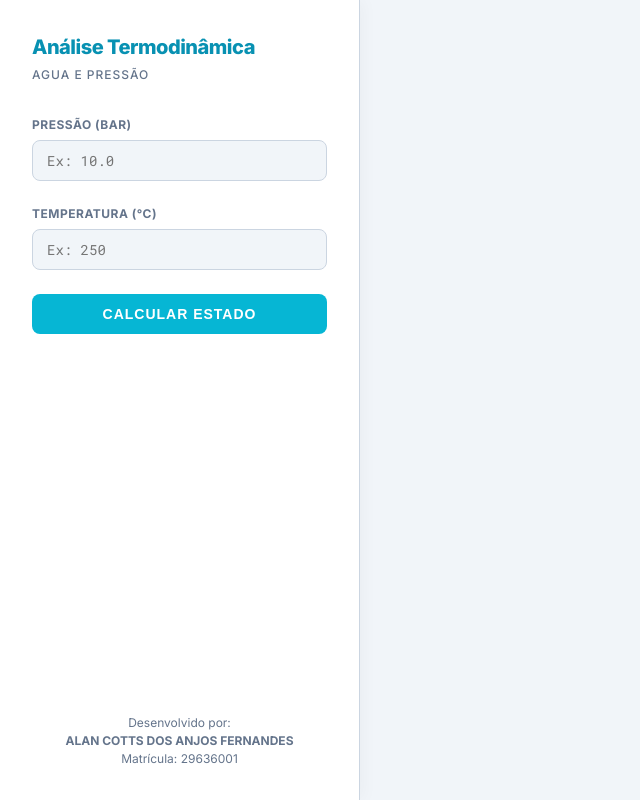
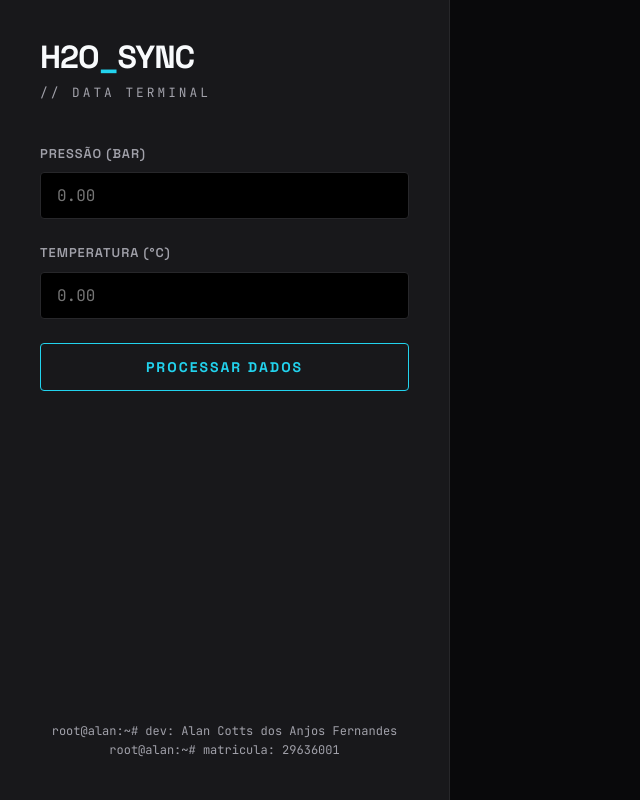
Before and after one commit to samuel-rbt/projeto-alan, a React (Vite) app: page / in a window 1280 px wide. Shown: the whole page, without its empty margins (0-640 px from the left). Built offline with nearby package versions, Linux system fonts and the light colour scheme.

Commit message:
Fix: ajuste no grafico, incluso memorial de calculo

```diff
--- a/index.html
+++ b/index.html
@@ -3,10 +3,11 @@
   <head>
     <meta charset="UTF-8" />
     <meta name="viewport" content="width=device-width, initial-scale=1.0" />
-    <title>Agua - Termodinamica | Alan Fernandes</title>
+    <title>Analise termodinamica | Alan Fernandes</title>
+    <link rel="icon" href="data:," />
     <link rel="preconnect" href="https://fonts.googleapis.com" />
     <link rel="preconnect" href="https://fonts.gstatic.com" crossorigin />
-    <link href="https://fonts.googleapis.com/css2?family=Inter:wght@400;500;600;700;800&family=Roboto+Mono:wght@400;500;700&display=swap" rel="stylesheet" />
+    <link href="https://fonts.googleapis.com/css2?family=Space+Grotesk:wght@400;600;700&family=JetBrains+Mono:wght@400;700&display=swap" rel="stylesheet" />
   </head>
   <body>
     <div id="root"></div>
--- a/src/App.jsx
+++ b/src/App.jsx
@@ -1,13 +1,13 @@
 import { useState, useCallback } from 'react'
 import RankineChart from './RankineChart'
-import { satT, satTHeaders, satTKeys, satTUnits, satP, satPHeaders, satPKeys, satPUnits, supData, liqData } from './data'
+import { satT, satTKeys, satTUnits, satP, satPKeys, satPUnits, supData, liqData } from './data'
 import styles from './App.module.css'
 
 function fmt(v) {
-  if (typeof v !== 'number') return v
-  if (Math.abs(v) < 0.0001) return v.toExponential(4)
-  if (Math.abs(v) < 10) return parseFloat(v.toPrecision(5)).toString()
-  return parseFloat(v.toPrecision(6)).toString()
+  if (typeof v !== 'number') return v;
+  if (Math.abs(v) < 0.0001) return v.toExponential(4);
+  if (Math.abs(v) < 10) return parseFloat(v.toPrecision(5)).toString();
+  return parseFloat(v.toPrecision(6)).toString();
 }
 
 function interpQuad(x0, y0, x1, y1, x2, y2, x) {
@@ -16,6 +16,23 @@ function interpQuad(x0, y0, x1, y1, x2, y2, x) {
   const L1 = ((x - x0) * (x - x2)) / ((x1 - x0) * (x1 - x2));
   const L2 = ((x - x0) * (x - x1)) / ((x2 - x0) * (x2 - x1));
   return y0 * L0 + y1 * L1 + y2 * L2;
+}
+
+// GERADOR DO PASSO A PASSO MATEMÁTICO (Memorial)
+function generateCalcSteps(x0, y0, x1, y1, x2, y2, x, yName="y") {
+  if (x0 === x1 || x1 === x2 || x0 === x2) return ["Erro: Divisão por zero."];
+  const L0 = ((x - x1) * (x - x2)) / ((x0 - x1) * (x0 - x2));
+  const L1 = ((x - x0) * (x - x2)) / ((x1 - x0) * (x1 - x2));
+  const L2 = ((x - x0) * (x - x1)) / ((x2 - x0) * (x2 - x1));
+  const y = y0 * L0 + y1 * L1 + y2 * L2;
+
+  return [
+    `[INTERPOLAÇÃO DE LAGRANGE PARA ${yName}]`,
+    `> Pontos (x, y):\n  P0 = (${fmt(x0)}, ${fmt(y0)})\n  P1 = (${fmt(x1)}, ${fmt(y1)})\n  P2 = (${fmt(x2)}, ${fmt(y2)})`,
+    `> Coeficientes:\n  L0 = (${fmt(x)} - ${fmt(x1)})(${fmt(x)} - ${fmt(x2)}) / (${fmt(x0)} - ${fmt(x1)})(${fmt(x0)} - ${fmt(x2)}) = ${fmt(L0)}\n  L1 = (${fmt(x)} - ${fmt(x0)})(${fmt(x)} - ${fmt(x2)}) / (${fmt(x1)} - ${fmt(x0)})(${fmt(x1)} - ${fmt(x2)}) = ${fmt(L1)}\n  L2 = (${fmt(x)} - ${fmt(x0)})(${fmt(x)} - ${fmt(x1)}) / (${fmt(x2)} - ${fmt(x0)})(${fmt(x2)} - ${fmt(x1)}) = ${fmt(L2)}`,
+    `> Equação:\n  ${yName} = (y0*L0) + (y1*L1) + (y2*L2)\n  ${yName} = (${fmt(y0)} * ${fmt(L0)}) + (${fmt(y1)} * ${fmt(L1)}) + (${fmt(y2)} * ${fmt(L2)})`,
+    `> Resultado:\n  ${yName} = ${fmt(y)}`
+  ];
 }
 
 function findThreePoints(arr, val, idx) {
@@ -53,78 +70,82 @@ export default function App() {
     const hasP = !isNaN(P);
     const hasT = !isNaN(T);
 
-    if (!hasP && !hasT) { alert("Insira Pressão e/ou Temperatura na barra lateral."); return; }
+    if (!hasP && !hasT) { alert("Insira Pressão e/ou Temperatura."); return; }
 
     let estado = ""; let memorial = []; let rowData = [];
     let keys = []; let units = []; let currentT = 0; let s_val = null;
 
-    const formula = "y(x) = y₀L₀ + y₁L₁ + y₂L₂";
-
     if (hasT && !hasP) {
       const pts = findThreePoints(satT, T, 0);
       if (pts[0] === -1) { setResult({ error: "Temperatura fora da tabela (0.01 a 374.14 °C)." }); return; }
+
+      const steps = generateCalcSteps(satT[pts[0]][0], satT[pts[0]][1], satT[pts[1]][0], satT[pts[1]][1], satT[pts[2]][0], satT[pts[2]][1], T, "Psat");
       rowData = satTKeys.map((_, i) => interpQuad(satT[pts[0]][0], satT[pts[0]][i], satT[pts[1]][0], satT[pts[1]][i], satT[pts[2]][0], satT[pts[2]][i], T));
       keys = satTKeys; units = satTUnits; currentT = T; s_val = [rowData[6], rowData[7]];
+
       setTableInfo({ headers: satTHeaders, rows: satT, keyIdx: 0 });
       setHighlightVal(T);
-      setAnalysis({ estado: "SATURADA POR TEMPERATURA", color: "var(--state-mix)", T: currentT, s_val, memorial: [`Entrada Isolada: T = ${T} °C`, `Condição: Linha de saturação dependente de T.`, `Equação de Lagrange:`, `↳ ${formula}`, `Cálculo: Psat = ${fmt(rowData[1])} bar.`] });
+      setAnalysis({ estado: "SATURADA POR TEMPERATURA", color: "var(--neon-cyan)", T: currentT, s_val, memorial: [`[ENTRADA] T = ${T} °C (Assumindo saturação)`, ...steps] });
     }
     else if (hasP && !hasT) {
       const pts = findThreePoints(satP, P, 0);
       if (pts[0] === -1) { setResult({ error: "Pressão fora da tabela (0.00611 a 220.9 bar)." }); return; }
+
+      const steps = generateCalcSteps(satP[pts[0]][0], satP[pts[0]][1], satP[pts[1]][0], satP[pts[1]][1], satP[pts[2]][0], satP[pts[2]][1], P, "Tsat");
       rowData = satPKeys.map((_, i) => interpQuad(satP[pts[0]][0], satP[pts[0]][i], satP[pts[1]][0], satP[pts[1]][i], satP[pts[2]][0], satP[pts[2]][i], P));
       keys = satPKeys; units = satPUnits; currentT = rowData[1]; s_val = [rowData[6], rowData[7]];
+
       setTableInfo({ headers: satPHeaders, rows: satP, keyIdx: 0 });
       setHighlightVal(P);
-      setAnalysis({ estado: "SATURADA POR PRESSÃO", color: "var(--state-mix)", T: currentT, s_val, memorial: [`Entrada Isolada: P = ${P} bar`, `Condição: Linha de saturação dependente de P.`, `Equação de Lagrange:`, `↳ ${formula}`, `Cálculo: Tsat = ${fmt(rowData[1])} °C.`] });
+      setAnalysis({ estado: "SATURADA POR PRESSÃO", color: "var(--neon-cyan)", T: currentT, s_val, memorial: [`[ENTRADA] P = ${P} bar (Assumindo saturação)`, ...steps] });
     }
     else if (hasP && hasT) {
       const ptsP = findThreePoints(satP, P, 0);
       if (ptsP[0] === -1) { setResult({ error: "Pressão fora dos limites." }); return; }
 
       const Tsat = interpQuad(satP[ptsP[0]][0], satP[ptsP[0]][1], satP[ptsP[1]][0], satP[ptsP[1]][1], satP[ptsP[2]][0], satP[ptsP[2]][1], P);
-      memorial.push(`Variáveis Ativas: P = ${P} bar | T = ${T} °C`);
-      memorial.push(`Fronteira de Fase (Tsat) calculada via Lagrange:`);
-      memorial.push(`↳ Tsat = ${fmt(Tsat)} °C`);
+      const stepsTsat = generateCalcSteps(satP[ptsP[0]][0], satP[ptsP[0]][1], satP[ptsP[1]][0], satP[ptsP[1]][1], satP[ptsP[2]][0], satP[ptsP[2]][1], P, "Tsat");
+
+      memorial.push(`[SISTEMA] P = ${P} bar | T = ${T} °C`);
+      memorial.push(...stepsTsat);
 
       if (T > Tsat + 0.1) {
         estado = "VAPOR SUPERAQUECIDO";
-        memorial.push(`Análise Condicional:`);
-        memorial.push(`↳ T_sistema > Tsat (${T} > ${fmt(Tsat)})`);
+        memorial.push(`\n[DIAGNÓSTICO] T_sistema > Tsat (${T} > ${fmt(Tsat)})`);
         const { key, table } = findClosestTable(supData, P);
-        memorial.push(`Tabela Base Aplicada: P = ${key} bar.`);
         const ptsT = findThreePoints(table.rows, T, 0);
         if (ptsT[0] === -1) { setResult({ error: `T = ${T}°C fora da tabela (P=${key}).` }); return; }
+
+        memorial.push(...generateCalcSteps(table.rows[ptsT[0]][0], table.rows[ptsT[0]][3], table.rows[ptsT[1]][0], table.rows[ptsT[1]][3], table.rows[ptsT[2]][0], table.rows[ptsT[2]][3], T, "s (Entropia)"));
         rowData = [0,1,2,3].map(i => interpQuad(table.rows[ptsT[0]][0], table.rows[ptsT[0]][i], table.rows[ptsT[1]][0], table.rows[ptsT[1]][i], table.rows[ptsT[2]][0], table.rows[ptsT[2]][i], T));
         keys = ['T','v','h','s']; units = ['°C','m³/kg','kJ/kg','kJ/kg·K'];
         setTableInfo({ headers: table.headers, rows: table.rows, keyIdx: 0 });
         setHighlightVal(T);
-        setAnalysis({ estado, color: "var(--state-vap)", memorial, T, s_val: rowData[3] });
+        setAnalysis({ estado, color: "var(--neon-pink)", memorial, T, s_val: rowData[3] });
       }
       else if (T < Tsat - 0.1) {
         estado = "LÍQUIDO COMPRIMIDO";
-        memorial.push(`Análise Condicional:`);
-        memorial.push(`↳ T_sistema < Tsat (${T} < ${fmt(Tsat)})`);
+        memorial.push(`\n[DIAGNÓSTICO] T_sistema < Tsat (${T} < ${fmt(Tsat)})`);
         const { key, table } = findClosestTable(liqData, P / 10);
-        memorial.push(`Tabela Base Aplicada: P = ${key} MPa.`);
         const ptsT = findThreePoints(table.rows, T, 0);
         if (ptsT[0] === -1) { setResult({ error: `T = ${T}°C fora da tabela.` }); return; }
+
+        memorial.push(...generateCalcSteps(table.rows[ptsT[0]][0], table.rows[ptsT[0]][3], table.rows[ptsT[1]][0], table.rows[ptsT[1]][3], table.rows[ptsT[2]][0], table.rows[ptsT[2]][3], T, "s (Entropia)"));
         rowData = [0,1,2,3].map(i => interpQuad(table.rows[ptsT[0]][0], table.rows[ptsT[0]][i], table.rows[ptsT[1]][0], table.rows[ptsT[1]][i], table.rows[ptsT[2]][0], table.rows[ptsT[2]][i], T));
         keys = ['T','v','h','s']; units = ['°C','m³/kg','kJ/kg','kJ/kg·K'];
         setTableInfo({ headers: table.headers, rows: table.rows, keyIdx: 0 });
         setHighlightVal(T);
-        setAnalysis({ estado, color: "var(--state-liq)", memorial, T, s_val: rowData[3] });
+        setAnalysis({ estado, color: "var(--neon-green)", memorial, T, s_val: rowData[3] });
       }
       else {
         estado = "MISTURA SATURADA";
-        memorial.push(`Análise Condicional:`);
-        memorial.push(`↳ T_sistema ≅ Tsat (${T} ≅ ${fmt(Tsat)})`);
-        memorial.push(`Extração das linhas de saturação (líquido e vapor).`);
+        memorial.push(`\n[DIAGNÓSTICO] T_sistema ≅ Tsat (${T} ≅ ${fmt(Tsat)})`);
+        memorial.push(`[EXTRAÇÃO] Valores de saturação (líquido e vapor) processados.`);
         rowData = satPKeys.map((_, i) => interpQuad(satP[ptsP[0]][0], satP[ptsP[0]][i], satP[ptsP[1]][0], satP[ptsP[1]][i], satP[ptsP[2]][0], satP[ptsP[2]][i], P));
         keys = satPKeys; units = satPUnits;
         setTableInfo({ headers: satPHeaders, rows: satP, keyIdx: 0 });
         setHighlightVal(P);
-        setAnalysis({ estado, color: "var(--state-mix)", memorial, T: rowData[1], s_val: [rowData[6], rowData[7]] });
+        setAnalysis({ estado, color: "var(--neon-cyan)", memorial, T: rowData[1], s_val: [rowData[6], rowData[7]] });
       }
     }
     setResult({ keys, units, values: rowData });
@@ -133,75 +154,72 @@ export default function App() {
   return (
     <div className={styles.layout}>
 
-      {/* BARRA LATERAL: CONTROLES & MEMORIAL */}
-      <aside className={styles.sidebar}>
+      {/* PAINEL ESQUERDO: CONTROLES E CÓDIGO */}
+      <aside className={styles.leftPane}>
         <div className={styles.header}>
-          <div className={styles.logoTitle}>Análise Termodinâmica</div>
-          <div className={styles.logoSub}>Agua e Pressão</div>
+          <div className={styles.title}>H2O<span>_</span>SYNC</div>
+          <div className={styles.subtitle}>// Data Terminal</div>
         </div>
 
         <div className={styles.inputGroup}>
           <label className={styles.label}>Pressão (bar)</label>
-          <input type="number" value={inputP} onChange={e => setInputP(e.target.value)} onKeyDown={e => e.key === 'Enter' && handleSearch()} placeholder="Ex: 10.0" />
+          <input type="number" value={inputP} onChange={e => setInputP(e.target.value)} onKeyDown={e => e.key === 'Enter' && handleSearch()} placeholder="0.00" />
         </div>
 
         <div className={styles.inputGroup}>
           <label className={styles.label}>Temperatura (°C)</label>
-          <input type="number" value={inputT} onChange={e => setInputT(e.target.value)} onKeyDown={e => e.key === 'Enter' && handleSearch()} placeholder="Ex: 250" />
+          <input type="number" value={inputT} onChange={e => setInputT(e.target.value)} onKeyDown={e => e.key === 'Enter' && handleSearch()} placeholder="0.00" />
         </div>
 
-        <button onClick={handleSearch}>Calcular Estado</button>
+        <button onClick={handleSearch}>Processar Dados</button>
 
         {analysis && (
-          <div className={styles.memorialCard}>
-            <h3 className={styles.statusTitle} style={{ color: analysis.color }}>
-              {analysis.estado}
-            </h3>
-            <div className={styles.memorialText}>
-              <strong style={{ color: 'var(--text-dark)', display: 'block', marginBottom: '12px'}}>MEMORIAL TÉCNICO:</strong>
-              {analysis.memorial.map((line, i) => {
-                if (line.includes('y(x)')) return <span key={i} className={styles.formula}>{line}</span>;
-                return <p key={i} className={styles.memorialLine}>{line}</p>;
-              })}
+          <div className={styles.memorialBox}>
+            <div className={styles.statusTitle} style={{ color: analysis.color }}>
+              STATUS :: {analysis.estado}
+            </div>
+            <div>
+              {analysis.memorial.map((line, i) => (
+                <div key={i} className={styles.memorialLine} style={{ color: line.startsWith('[') ? 'var(--text-main)' : 'var(--text-dim)' }}>
+                  {line}
+                </div>
+              ))}
             </div>
           </div>
         )}
 
         <div className={styles.footer}>
-          Desenvolvido por:<br/><strong>ALAN COTTS DOS ANJOS FERNANDES</strong><br/>Matrícula: 29636001
+          root@alan:~# dev: Alan Cotts dos Anjos Fernandes<br/>root@alan:~# matricula: 29636001
         </div>
       </aside>
 
-      {/* ÁREA PRINCIPAL: GRÁFICO E TABELA */}
-      <main className={styles.main}>
+      {/* PAINEL DIREITO: VISUALIZAÇÃO DE DADOS */}
+      <main className={styles.rightPane}>
 
         {result && result.error && (
-          <div className={styles.errorBox}>{result.error}</div>
+          <div className={styles.errorBox}>[ ERRO ] {result.error}</div>
         )}
 
-        {/* CARDS DE RESULTADOS NUMÉRICOS */}
         {result && !result.error && (
-          <div className={styles.resultCards}>
+          <div className={styles.resultGrid}>
             {result.keys.map((k, i) => (
-              <div key={k} className={styles.dataBox}>
+              <div key={k} className={styles.dataCard}>
                 <div className={styles.dataLabel}>{k}</div>
-                <div className={styles.dataVal} style={{ color: analysis ? analysis.color : 'inherit' }}>{fmt(result.values[i])}</div>
+                <div className={styles.dataVal} style={{ color: analysis ? analysis.color : 'var(--text-main)' }}>{fmt(result.values[i])}</div>
                 <div className={styles.dataUnit}>{result.units[i]}</div>
               </div>
             ))}
           </div>
         )}
 
-        {/* GRÁFICO COM PONTO DE ESTADO */}
         {analysis && (
-          <div className={styles.chartSection}>
+          <div className={styles.chartContainer}>
             <RankineChart analysis={analysis} />
           </div>
         )}
 
-        {/* TABELA COM LINHA DESTACADA */}
         {tableInfo && tableInfo.headers && (
-          <div className={styles.tableSection}>
+          <div className={styles.tableContainer}>
             <table className={styles.table}>
               <thead><tr>{tableInfo.headers.map(h => <th key={h}>{h}</th>)}</tr></thead>
               <tbody>
--- a/src/App.module.css
+++ b/src/App.module.css
@@ -1,96 +1,87 @@
 .layout {
   display: flex;
   height: 100vh;
+  width: 100vw;
   overflow: hidden;
 }
 
-/* --- BARRA LATERAL (CONTROLES E MEMORIAL) --- */
-.sidebar {
-  width: 360px;
-  background: var(--bg-surface);
-  border-right: 1px solid var(--border-color);
+/* Lado Esquerdo - Fixo */
+.leftPane {
+  width: 450px;
+  min-width: 400px;
+  background: var(--bg-panel);
+  border-right: 1px solid var(--border-line);
   display: flex;
   flex-direction: column;
-  padding: 2rem;
-  box-shadow: 4px 0 15px rgba(0,0,0,0.03);
+  padding: 2.5rem;
+  overflow-y: auto;
   z-index: 10;
-  overflow-y: auto;
 }
 
-.header { margin-bottom: 2rem; }
-.logoTitle { font-size: 1.25rem; font-weight: 800; color: var(--primary-dark); letter-spacing: -0.5px; }
-.logoSub { font-size: 0.75rem; color: var(--text-muted); font-weight: 500; text-transform: uppercase; letter-spacing: 1px; margin-top: 4px; }
+.header { margin-bottom: 2.5rem; }
+.title { font-size: 2rem; font-weight: 700; color: var(--text-main); letter-spacing: -1px; line-height: 1.1; }
+.title span { color: var(--neon-cyan); }
+.subtitle { font-size: 0.8rem; color: var(--text-dim); text-transform: uppercase; letter-spacing: 3px; margin-top: 8px; font-family: var(--font-mono); }
 
 .inputGroup { margin-bottom: 1.5rem; }
-.label { display: block; font-size: 0.75rem; font-weight: 700; color: var(--text-muted); margin-bottom: 6px; text-transform: uppercase; letter-spacing: 0.5px; }
+.label { display: block; font-size: 0.8rem; font-weight: 600; color: var(--text-dim); margin-bottom: 8px; text-transform: uppercase; letter-spacing: 1px; }
 
-.memorialCard {
+.memorialBox {
   margin-top: 2rem;
-  padding-top: 2rem;
-  border-top: 1px dashed var(--border-color);
+  background: #000000;
+  border: 1px solid var(--border-line);
+  border-radius: 6px;
+  padding: 1.5rem;
+  box-shadow: inset 0 0 20px rgba(0,0,0,0.5);
 }
-.statusTitle { font-size: 0.9rem; font-weight: 800; margin-bottom: 1rem; text-transform: uppercase; }
-.memorialText { font-family: var(--font-mono); font-size: 0.75rem; color: var(--text-muted); }
-.memorialLine { margin: 8px 0; padding-left: 10px; border-left: 2px solid var(--border-color); line-height: 1.6; }
-.formula { display: block; background: var(--bg-page); padding: 8px; border-radius: 4px; margin: 8px 0; font-weight: 600; color: var(--primary-dark); }
+.statusTitle {
+  font-size: 1rem;
+  font-weight: 700;
+  text-transform: uppercase;
+  margin-bottom: 1rem;
+  padding-bottom: 1rem;
+  border-bottom: 1px dashed var(--border-line);
+}
+.memorialLine {
+  font-family: var(--font-mono);
+  font-size: 0.75rem;
+  color: var(--text-dim);
+  margin: 6px 0;
+  white-space: pre-wrap; /* Mantém o formato da matemática */
+  line-height: 1.6;
+}
 
-/* --- ÁREA PRINCIPAL (GRÁFICO E DADOS) --- */
-.main {
+/* Lado Direito - Dinâmico */
+.rightPane {
   flex: 1;
+  background: var(--bg-base);
+  padding: 2.5rem;
   overflow-y: auto;
-  padding: 2rem;
   display: flex;
   flex-direction: column;
   gap: 2rem;
 }
 
-.errorBox { background: #fee2e2; color: #b91c1c; padding: 1rem; border-radius: 8px; font-weight: 500; font-family: var(--font-mono); border: 1px solid #fca5a5; }
+.errorBox { background: rgba(244, 63, 94, 0.1); color: var(--neon-pink); padding: 1rem; border: 1px solid rgba(244, 63, 94, 0.3); border-radius: 4px; font-family: var(--font-mono); font-size: 0.85rem; }
 
-.resultCards {
-  display: grid;
-  grid-template-columns: repeat(auto-fit, minmax(150px, 1fr));
-  gap: 1rem;
+.resultGrid { display: grid; grid-template-columns: repeat(auto-fit, minmax(140px, 1fr)); gap: 1rem; }
+.dataCard { background: var(--bg-panel); border: 1px solid var(--border-line); padding: 1.5rem; border-radius: 6px; display: flex; flex-direction: column; }
+.dataLabel { font-size: 0.75rem; font-family: var(--font-mono); color: var(--text-dim); margin-bottom: 8px; }
+.dataVal { font-size: 1.5rem; font-weight: 700; color: var(--text-main); font-family: var(--font-mono); }
+.dataUnit { font-size: 0.75rem; color: var(--neon-cyan); margin-top: 4px; font-family: var(--font-mono); }
+
+.chartContainer { background: var(--bg-panel); border: 1px solid var(--border-line); border-radius: 6px; padding: 1.5rem; height: 450px; }
+
+.tableContainer { background: var(--bg-panel); border: 1px solid var(--border-line); border-radius: 6px; overflow: auto; max-height: 400px; }
+.table { width: 100%; border-collapse: collapse; font-family: var(--font-mono); font-size: 0.75rem; }
+.table th { background: #000000; color: var(--neon-cyan); padding: 1rem; text-align: right; position: sticky; top: 0; text-transform: uppercase; }
+.table td { padding: 0.8rem 1rem; border-bottom: 1px solid var(--border-line); text-align: right; color: var(--text-dim); }
+.highlighted td { background: rgba(34, 211, 238, 0.1) !important; color: var(--text-main) !important; font-weight: 700; border-top: 1px solid var(--neon-cyan); border-bottom: 1px solid var(--neon-cyan); }
+
+.footer { margin-top: auto; padding-top: 2rem; font-size: 0.75rem; color: var(--text-dim); text-align: center; font-family: var(--font-mono); }
+
+@media (max-width: 1024px) {
+  .layout { flex-direction: column; overflow: auto; }
+  .leftPane { width: 100%; border-right: none; border-bottom: 1px solid var(--border-line); }
+  .rightPane { overflow: visible; }
 }
-
-.dataBox {
-  background: var(--bg-surface);
-  border: 1px solid var(--border-color);
-  padding: 1.5rem;
-  border-radius: 12px;
-  box-shadow: 0 2px 4px rgba(0,0,0,0.02);
-  display: flex;
-  flex-direction: column;
-  justify-content: center;
-}
-.dataLabel { font-size: 0.75rem; font-weight: 700; color: var(--text-muted); margin-bottom: 8px; text-transform: uppercase; }
-.dataVal { font-family: var(--font-mono); font-size: 1.5rem; font-weight: 700; color: var(--text-dark); }
-.dataUnit { font-size: 0.75rem; font-weight: 500; color: var(--primary); margin-top: 4px; }
-
-.chartSection {
-  background: var(--bg-surface);
-  border: 1px solid var(--border-color);
-  border-radius: 12px;
-  padding: 1.5rem;
-  height: 450px;
-  box-shadow: 0 2px 4px rgba(0,0,0,0.02);
-}
-
-.tableSection {
-  background: var(--bg-surface);
-  border: 1px solid var(--border-color);
-  border-radius: 12px;
-  overflow: auto;
-  box-shadow: 0 2px 4px rgba(0,0,0,0.02);
-}
-.table { width: 100%; border-collapse: collapse; font-family: var(--font-mono); font-size: 0.8rem; }
-.table th { background: var(--bg-page); color: var(--text-muted); padding: 1rem; text-align: right; position: sticky; top: 0; border-bottom: 1px solid var(--border-color); }
-.table td { padding: 0.75rem 1rem; border-bottom: 1px solid var(--bg-page); text-align: right; }
-.highlighted td { background: #e0f2fe !important; color: #0284c7 !important; font-weight: 700; border-top: 1px solid #bae6fd; border-bottom: 1px solid #bae6fd; }
-
-.footer { margin-top: auto; padding-top: 2rem; font-size: 0.75rem; color: var(--text-muted); text-align: center; }
-
-@media (max-width: 900px) {
-  .layout { flex-direction: column; overflow: auto; }
-  .sidebar { width: 100%; border-right: none; border-bottom: 1px solid var(--border-color); box-shadow: none; }
-  .main { overflow: visible; }
-}
--- a/src/index.css
+++ b/src/index.css
@@ -1,66 +1,66 @@
 *, *::before, *::after { box-sizing: border-box; margin: 0; padding: 0; }
 
 :root {
-  /* Paleta Exclusiva Alan - "Clean Lab" */
-  --bg-page: #f1f5f9;
-  --bg-surface: #ffffff;
-  --primary: #06b6d4; /* Ciano / Azul Água */
-  --primary-dark: #0891b2;
-  --text-dark: #0f172a;
-  --text-muted: #64748b;
-  --border-color: #cbd5e1;
+  /* Paleta Sci-Fi Terminal do Alan */
+  --bg-base: #09090b;       /* Preto fundo */
+  --bg-panel: #18181b;      /* Cinza escuro painéis */
+  --neon-cyan: #22d3ee;     /* Ciano brilhante */
+  --neon-pink: #f43f5e;     /* Rosa/Vermelho brilhante */
+  --neon-green: #10b981;    /* Verde brilhante */
 
-  --state-liq: #3b82f6; /* Azul */
-  --state-vap: #f59e0b; /* Laranja */
-  --state-mix: #10b981; /* Verde */
+  --text-main: #f8fafc;
+  --text-dim: #a1a1aa;
+  --border-line: #27272a;
 
-  --font-sans: 'Inter', sans-serif;
-  --font-mono: 'Roboto Mono', monospace;
+  --font-sans: 'Space Grotesk', sans-serif;
+  --font-mono: 'JetBrains Mono', monospace;
 }
 
+html, body { height: 100%; overflow: hidden; }
+
 body {
-  background: var(--bg-page);
-  color: var(--text-dark);
+  background: var(--bg-base);
+  color: var(--text-main);
   font-family: var(--font-sans);
   font-size: 14px;
-  line-height: 1.5;
+  line-height: 1.6;
   -webkit-font-smoothing: antialiased;
 }
 
-::-webkit-scrollbar { width: 8px; height: 8px; }
-::-webkit-scrollbar-track { background: transparent; }
-::-webkit-scrollbar-thumb { background: #94a3b8; border-radius: 4px; }
+::-webkit-scrollbar { width: 6px; height: 6px; }
+::-webkit-scrollbar-track { background: var(--bg-base); }
+::-webkit-scrollbar-thumb { background: #3f3f46; border-radius: 4px; }
 
 input[type=number] {
   width: 100%;
-  background: var(--bg-page);
-  border: 1px solid var(--border-color);
-  color: var(--text-dark);
+  background: #000000;
+  border: 1px solid var(--border-line);
+  color: var(--neon-cyan);
   font-family: var(--font-mono);
-  font-size: 14px;
-  padding: 10px 14px;
-  border-radius: 8px;
+  font-size: 16px;
+  padding: 12px 16px;
+  border-radius: 4px;
   outline: none;
-  transition: all 0.2s;
+  transition: all 0.3s ease;
 }
 input[type=number]:focus {
-  border-color: var(--primary);
-  box-shadow: 0 0 0 3px rgba(6, 182, 212, 0.2);
+  border-color: var(--neon-cyan);
+  box-shadow: 0 0 15px rgba(34, 211, 238, 0.15);
 }
 
 button {
   width: 100%;
-  background: var(--primary);
-  color: #ffffff;
-  border: none;
-  padding: 12px;
-  border-radius: 8px;
-  font-weight: 600;
+  background: transparent;
+  color: var(--neon-cyan);
+  border: 1px solid var(--neon-cyan);
+  padding: 14px;
+  border-radius: 4px;
+  font-family: var(--font-sans);
+  font-weight: 700;
   font-size: 14px;
   cursor: pointer;
-  transition: 0.2s;
+  transition: 0.3s;
   text-transform: uppercase;
-  letter-spacing: 1px;
+  letter-spacing: 2px;
 }
-button:hover { background: var(--primary-dark); transform: translateY(-1px); }
-button:active { transform: translateY(0); }
+button:hover { background: rgba(34, 211, 238, 0.1); box-shadow: 0 0 20px rgba(34, 211, 238, 0.2); }
```
Also changed, not shown: src/RankineChart.jsx (+18 -16 lines).
